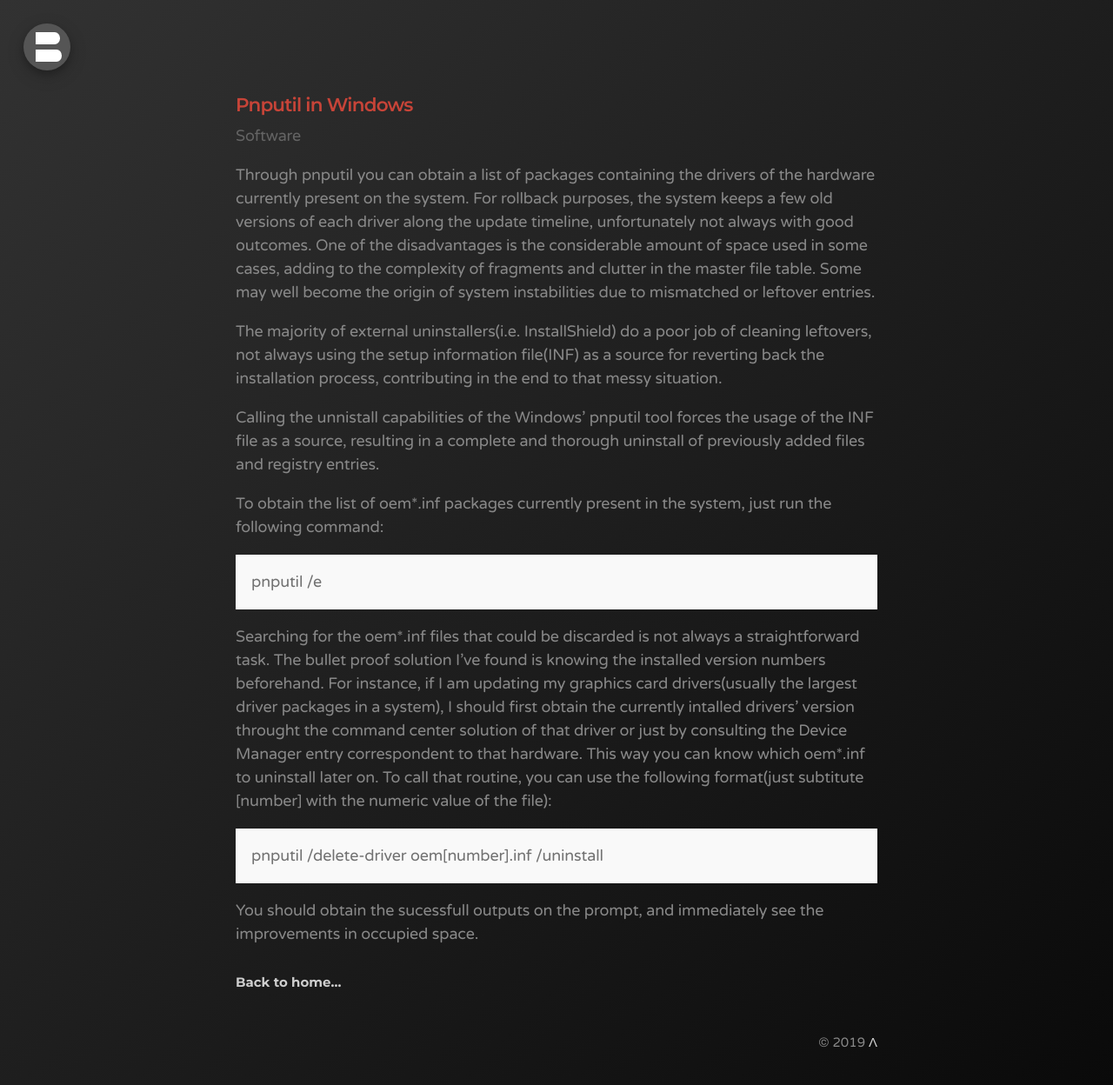
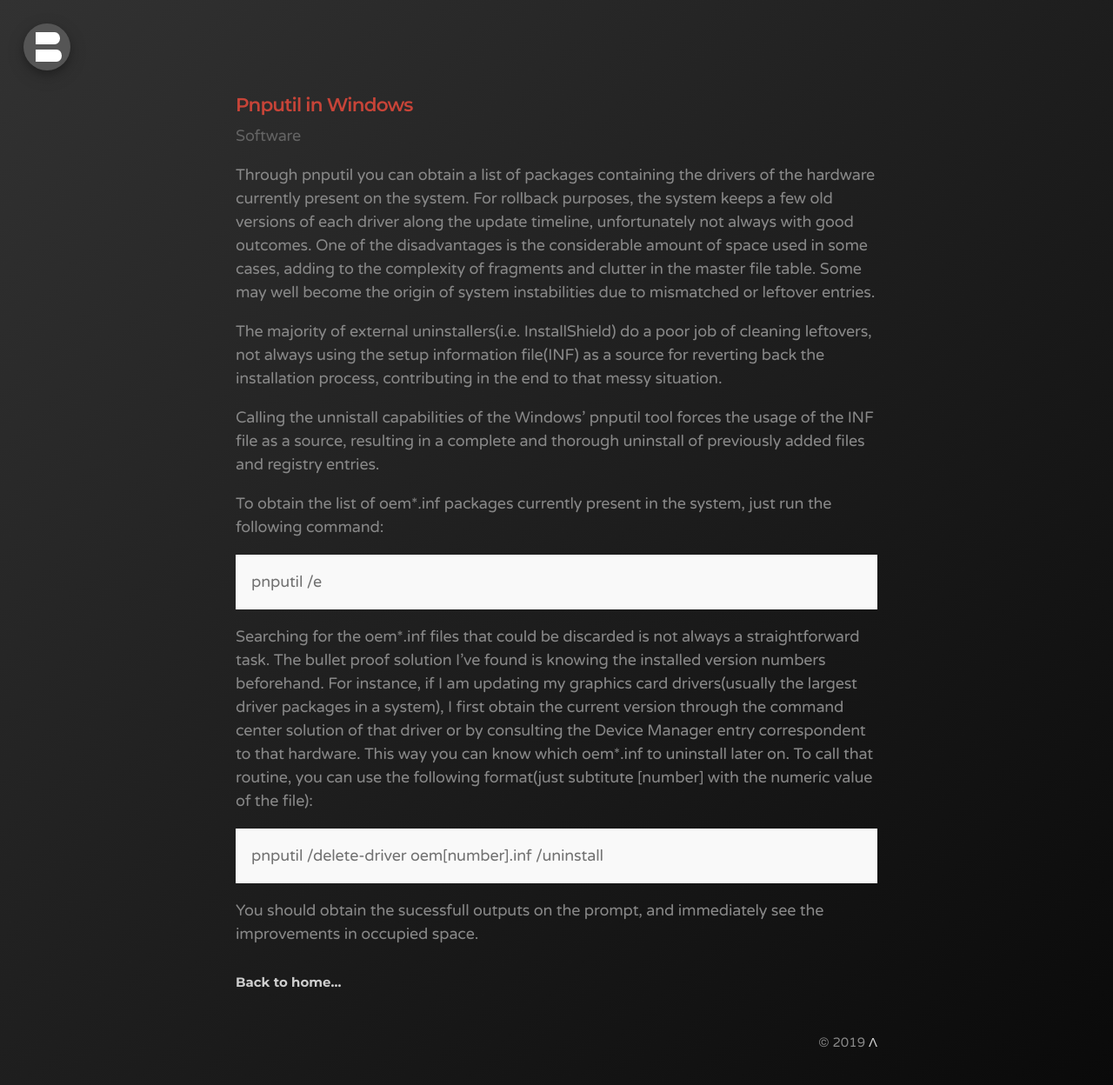
Before and after one commit to bonina/bonina.github.io, a Jekyll site: the page built from _posts/software/2019/2019-09-29-pnputil-in-windows.md, in a window 1280 px wide. Shown: the whole page at 87% size. Built offline with Jekyll 4.4.1, drawn with Linux system fonts in a browser that asks for light colours.

Commit message:
Update 2019-09-29-pnputil-in-windows.md

```diff
--- a/_posts/software/2019/2019-09-29-pnputil-in-windows.md
+++ b/_posts/software/2019/2019-09-29-pnputil-in-windows.md
@@ -13,7 +13,7 @@ Calling the unnistall capabilities of the Windows' pnputil tool forces the usage
 To obtain the list of oem\*.inf packages currently present in the system, just run the following command:
 <p class="message">pnputil /e</p>
 
-Searching for the oem\*.inf files that could be discarded is not always a straightforward task. The bullet proof solution I've found is knowing the installed version numbers beforehand. For instance, if I am updating my graphics card drivers(usually the largest driver packages in a system), I should first obtain the currently intalled drivers' version throught the command center solution of that driver or just by consulting the Device Manager entry correspondent to that hardware. This way you can know which oem\*.inf to uninstall later on.
+Searching for the oem\*.inf files that could be discarded is not always a straightforward task. The bullet proof solution I've found is knowing the installed version numbers beforehand. For instance, if I am updating my graphics card drivers(usually the largest driver packages in a system), I first obtain the current version through the command center solution of that driver or by consulting the Device Manager entry correspondent to that hardware. This way you can know which oem\*.inf to uninstall later on.
 To call that routine, you can use the following format(just subtitute [number] with the numeric value of the file):
 <p class="message">pnputil /delete-driver oem[number].inf /uninstall</p>
 
```
